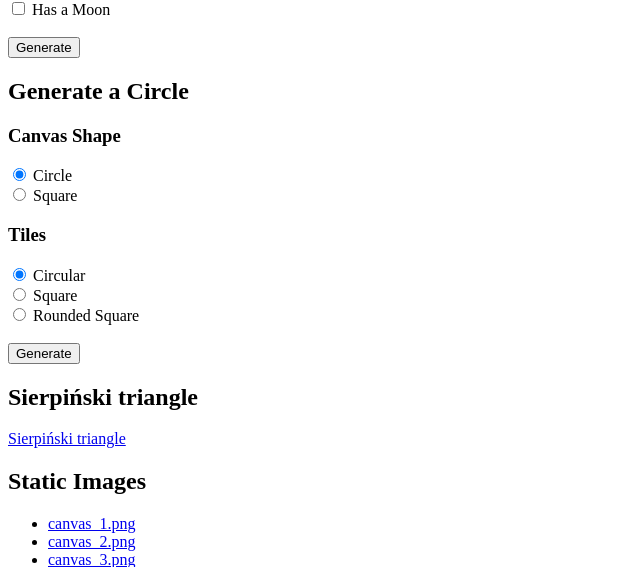
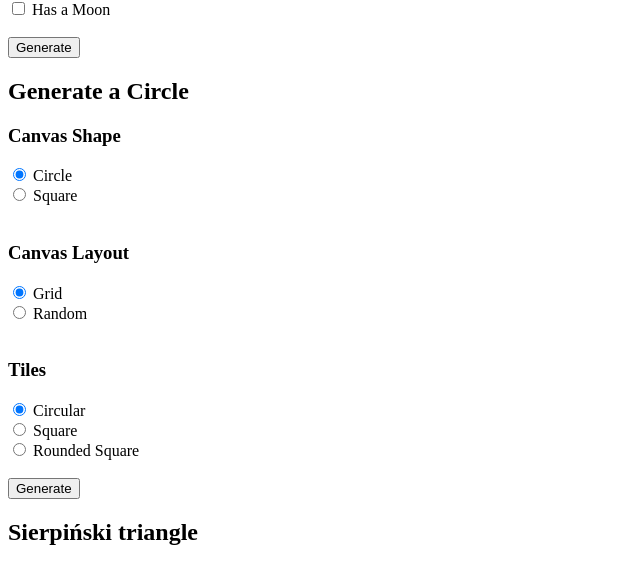
Before and after one commit to johneastman/gen_art, a Flask app: page / in a window 1280 px wide. Shown: the part 166-733 px from the top of the page, without its empty margins (0-640 px from the left). Run offline with Flask 3, Linux system fonts and the light colour scheme.

Commit message:
grid image

```diff
--- a/app.py
+++ b/app.py
@@ -6,7 +6,9 @@ import os
 from PIL import Image, ImageDraw
 from random import randint, choice
 from shapes import Circle, Ellipse, Square
-from util import ellipse_with_angle, generate_random_colors, intersect
+from util import (
+    ellipse_with_angle, generate_random_colors, intersect,
+    draw_shapes)
 
 app = Flask(__name__)
 
@@ -39,16 +41,45 @@ def image(filename):
 def tile():
     tile_type = request.form.get("tile", "circle")
     canvas_shape = request.form.get("shape", "circle")
-    print("Canvas Shape:", canvas_shape)
+    canvas_layout = request.form.get("layout", "random")
 
-    # outer-most circle in which other circles reside
+    colors = generate_random_colors(10)
+
+    if canvas_layout == "grid":
+        # The last and bottom row of pixels are cutoff. Adding 1 to the width
+        # and height accounts for this and ensures the whole image is visible
+        img = Image.new("RGB", (WIDTH + 1, HEIGHT + 1), color="white")
+        draw = ImageDraw.Draw(img)
+
+        CELL_SIZE = 32
+        shapes = []
+        for x_offset in range(0, WIDTH, CELL_SIZE * 2):
+            for y_offset in range(0, HEIGHT, CELL_SIZE * 2):
+                if tile_type == "square":
+                    s = Square(
+                        CELL_SIZE + x_offset,
+                        CELL_SIZE + y_offset,
+                        CELL_SIZE,
+                        fill_color=choice(colors),
+                        border_color="black")
+                else:
+                    s = Circle(
+                        CELL_SIZE + x_offset,
+                        CELL_SIZE + y_offset,
+                        CELL_SIZE,
+                        fill_color=choice(colors),
+                        border_color="black")
+                shapes.append(s)
+
+        draw_shapes(draw, shapes, tile_type)
+        return show_image(img)
+
+
+    # outer-most shape in which other shapes reside
     main_circle = Circle(WIDTH // 2, HEIGHT // 2, 490)
     main_square = Square(WIDTH // 2, HEIGHT // 2, 980)
 
-    colors = generate_random_colors(10)
-
     circles = []
-
     for _ in range(10000):
         radius = randint(8, 32)
 
@@ -74,19 +105,7 @@ def tile():
     img = Image.new("RGB", SIZE, color="white")
     draw = ImageDraw.Draw(img)
 
-    for c in circles:
-        shape_box = c.box()
-        match tile_type:
-            case "circle":
-                draw.ellipse(shape_box, **c.display_kwargs)
-            case "square":
-                draw.rectangle(shape_box, **c.display_kwargs)
-            case "round-square":
-                draw.rounded_rectangle(
-                    shape_box, **c.display_kwargs, radius=c.width * 0.7)
-            case _:
-                draw.ellipse(shape_box, **c.display_kwargs)
-
+    draw_shapes(draw, circles, tile_type)
     return show_image(img)
 
 
@@ -137,7 +156,8 @@ def planet():
             c.x + distance * math.cos(moon_angle) + moon_plane_offset * math.cos(normal_angle),
             c.y + distance * math.sin(moon_angle) + moon_plane_offset * math.sin(normal_angle),
             20,
-            fill_color=choice(colors)
+            fill_color=choice(colors),
+            border_color="black"
         )
         draw.ellipse(moon.box(), **moon.display_kwargs)
     return show_image(img)
--- a/templates/index.html
+++ b/templates/index.html
@@ -18,13 +18,21 @@
 
     <h2>Generate a Circle</h2>
     <form action="/tile" method="post" target="_blank">
+        <!-- Canvas Shape -->
         <h3>Canvas Shape</h3>
-        <!-- Canvas Shape -->
         <input type="radio" id="canvas-circle" name="shape" value="circle" checked>
         <label for="canvas-circle">Circle</label><br>
 
         <input type="radio" id="canvas-square" name="shape" value="square">
-        <label for="canvas-square">Square</label>
+        <label for="canvas-square">Square</label><br><br>
+
+        <!-- Canvas Layout -->
+        <h3>Canvas Layout</h3>
+        <input type="radio" id="grid" name="layout" value="grid" checked>
+        <label for="grid">Grid</label><br>
+
+        <input type="radio" id="random" name="layout" value="random">
+        <label for="random">Random</label><br><br>
 
         <!-- Tile shape -->
         <h3>Tiles</h3>
```
Also changed, not shown: util.py (+25 -0 lines).
